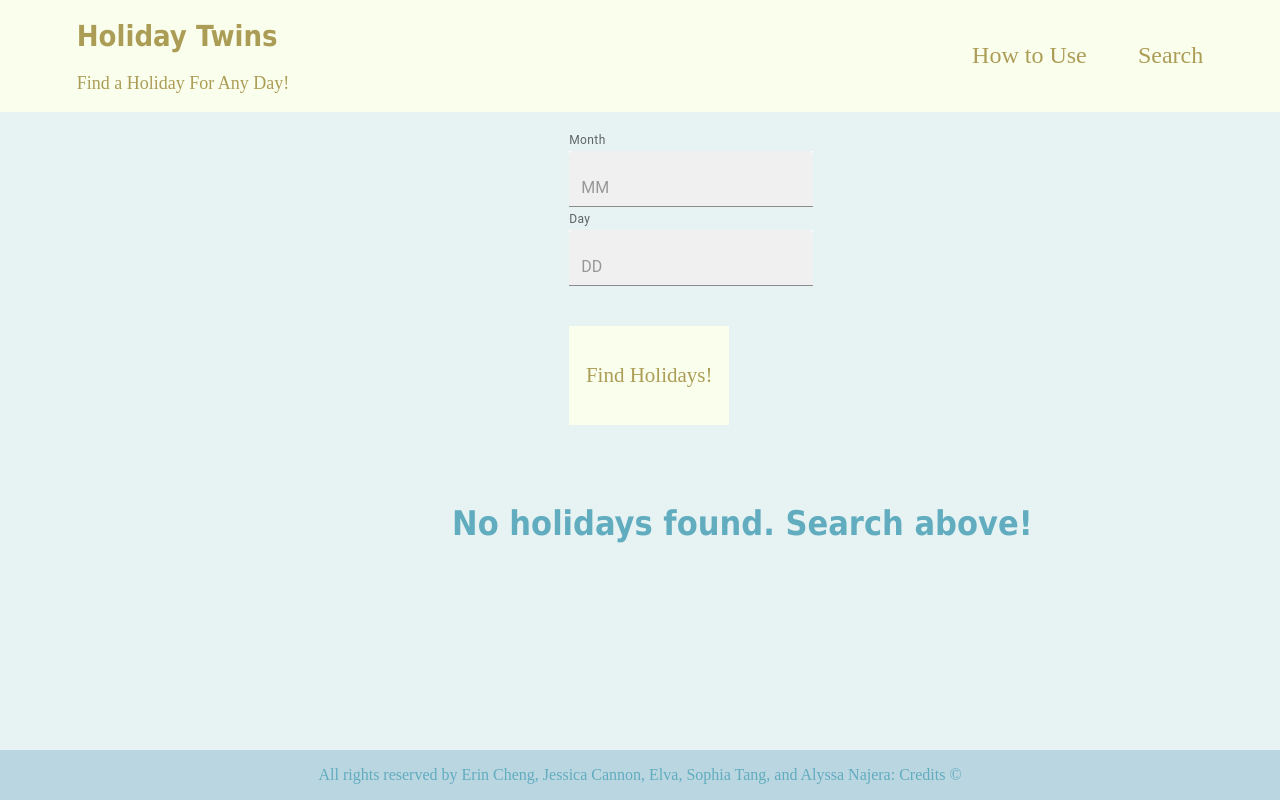
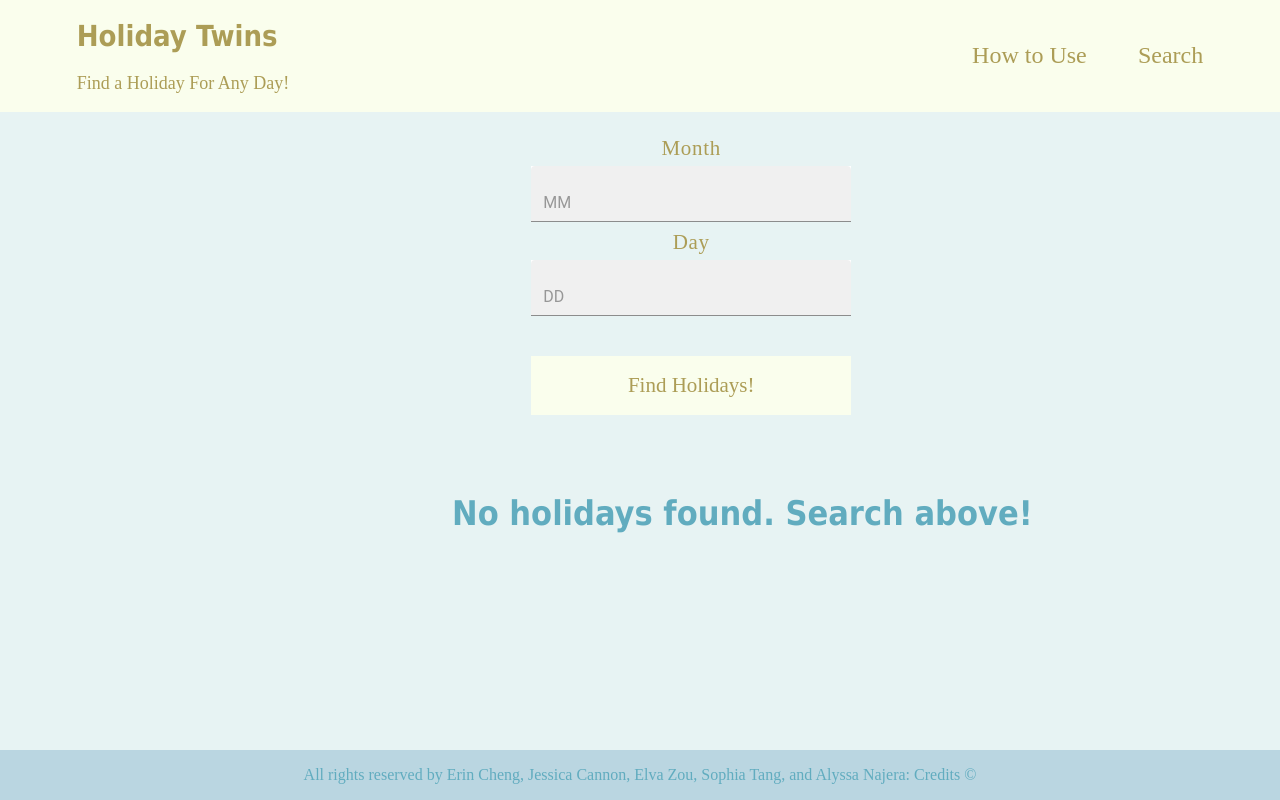
Before and after one commit to jrcann11/cs391-final-project, a Next.js app: page /search in a window 1280 px wide. Shown: the top 800 px of the page. Built offline with nearby package versions, Linux system fonts and the light colour scheme.

Commit message:
added final scroll & form styling, fixed header & footer scroll bounce, added final comments for Sophia's components

```diff
--- a/app/components/Footer.tsx
+++ b/app/components/Footer.tsx
@@ -26,7 +26,7 @@ const StyledLink = styled(Link)`
 export default function Footer(){
     return(
         <StyledFooter>
-            <StyledCredits>All rights reserved by Erin Cheng, Jessica Cannon, Elva, Sophia Tang, and Alyssa Najera: <StyledLink href="">Credits</StyledLink> &#169;</StyledCredits>
+            <StyledCredits>All rights reserved by Erin Cheng, Jessica Cannon, Elva Zou, Sophia Tang, and Alyssa Najera: <StyledLink href="">Credits</StyledLink> &#169;</StyledCredits>
         </StyledFooter>
     )
 
--- a/app/components/Form.tsx
+++ b/app/components/Form.tsx
@@ -1,3 +1,7 @@
+/* Purpose: Takes in a user-inputted month & day. If the date is valid, the date
+is submitted to the backend server. If invalid, an error message is displayed.
+ Created by: Sophia Tang, Jessica Cannon
+*/
 "use client";
 
 import { FormHelperText, TextField } from "@mui/material";
@@ -6,31 +10,35 @@ import styled from "styled-components";
 import { Holiday } from "../interfaces/holidays";
 import React from "react";
 
+// styling for Button text
 const StyledP = styled.p`
     font-family: "Cascadia Code", serif;
     text-decoration: none;
     color: #AC9D56;
     font-size: calc(5px + 2vh);
+    margin: 2vh .5vh;
 `;
-
+// Find Holiday Button styling
 const StyledButton = styled.button`
     background-color: #FAFEED;
-    padding: 2vh;
-    width: 20vh;
+    width: 40vh;
     text-align: center;
     margin: 5vh 0;
     border: none;
 `;
 
+// props for Form component
 type FormProps = {
     action: (holidays: Holiday[]) => void;
     onErrorAction: (message: string) => void;   // <-- Added this to handle errors with ErrorMessage.tsx
 };
 
 export default function Form({ action, onErrorAction }: FormProps) {
+    // user-inputted day & month
     const [day, setDay] = useState("");
     const [month, setMonth] = useState("");
 
+    // when button submitted, event formed
     const handleSubmit = async (e: React.FormEvent) => {
         e.preventDefault();
 
@@ -38,32 +46,49 @@ export default function Form({ action, onErrorAction }: FormProps) {
         const monthNum = parseInt(month, 10);
         const dayNum = parseInt(day, 10);
 
-        if (
+        if ( // if month & day are invalid, return an error
             isNaN(monthNum) || monthNum < 1 || monthNum > 12 ||
             isNaN(dayNum) || dayNum < 1 || dayNum > 31
         ) {
             onErrorAction("Please enter a valid month (1–12) and day (1–31).");
             return;
         }
+        else if ( // if day = 31 and month has less than 31 days, return an error
+            (monthNum %2 == 0 && monthNum < 7 && dayNum > 30) ||
+            (monthNum %2 == 1 && monthNum > 8 && dayNum > 30)
+        )
+        {
+            onErrorAction("Please enter a valid day (1–30).");
+            return;
+        }
+        else if (monthNum == 2 && dayNum > 28) {
+            // limited days in February, return an error
+            onErrorAction("Please enter a valid day (1–28).");
+            return;
+        }
 
+        // if valid, send request with month & date to backend server
         try {
             const res = await fetch(`/api/holidays?month=${monthNum}&day=${dayNum}`);
             if (!res.ok) {
                 onErrorAction("Fetch error");
             }
-
             const data = await res.json();
             action(data.holidays || []);
             onErrorAction(""); // Clear any old errors if successful
         } catch (err: unknown) {
+            // log unknown errors
             console.error(err);
             onErrorAction("Something went wrong. Please try again."); // Fetch failure error
         }
     };
-
+    // returns form UI component, with submission fields & labels & the find holidays button
     return (
         <form className="w-6/7 rounded-xl p-4" onSubmit={handleSubmit}>
-            <FormHelperText>Month</FormHelperText>
+            <FormHelperText
+                sx={{ textAlign: "center", fontFamily: "Cascadia Code, serif",
+                color: "#AC9D56", fontSize: "calc(5px + 2vh)" }}
+                >Month</FormHelperText>
             <TextField
                 variant="filled"
                 sx={{ backgroundColor: "white", width: "100%" }}
@@ -72,7 +97,10 @@ export default function Form({ action, onErrorAction }: FormProps) {
                 onChange={(e) => setMonth(e.target.value)}
             />
             <div className="flex m-4">
-                <FormHelperText className="w-full">Day</FormHelperText>
+                <FormHelperText
+                    sx={{ textAlign: "center", fontFamily: "Cascadia Code, serif",
+                    color: "#AC9D56", fontSize: "calc(5px + 2vh)" }}
+                    >Day</FormHelperText>
                 <TextField
                     variant="filled"
                     sx={{ backgroundColor: "white", width: "100%" }}
--- /dev/null
+++ b/app/components/GlobalStyle.tsx
@@ -0,0 +1,14 @@
+// Purpose: apply scrolling style to all pages, prevent bounce scrolling
+// Created by: Sophia Tang
+
+import {createGlobalStyle} from "styled-components";
+
+const GlobalStyle = createGlobalStyle`
+    html{
+        overscroll-behavior: none; // Disable bounce scroll
+        overflow-x: hidden; // No horizontal scrolling
+        scroll-behavior: smooth; // smooth scrolling
+    }
+`;
+
+export default GlobalStyle;
--- a/app/page.tsx
+++ b/app/page.tsx
@@ -1,6 +1,7 @@
 "use client"
 import styled from "styled-components";
 import SearchButton from "@/app/components/SearchButton";
+import GlobalStyle from "@/app/components/GlobalStyle";
 
 const StyledMain = styled.div`
     height: 86vh;
@@ -72,6 +73,8 @@ const SearchButtonDiv = styled.div`
 `
 export default function Home(){
     return(
+        <>
+          <GlobalStyle />
           <StyledMain>
               <MainContainer>
                   <ImgDiv>
@@ -86,5 +89,6 @@ export default function Home(){
                   </TextDiv>
               </MainContainer>
           </StyledMain>
+        </>
   );
 }
--- a/app/search/page.tsx
+++ b/app/search/page.tsx
@@ -5,7 +5,8 @@ import Form from "../components/Form";
 import { Holiday } from "../interfaces/holidays";
 import { useState } from "react";
 import HolidayDisplay from "../components/HolidayDisplay";
-import ErrorMessage from "../components/ErrorMessage"; // <-- import ErrorMessage
+import ErrorMessage from "../components/ErrorMessage";
+import GlobalStyle from "@/app/components/GlobalStyle";
 
 const StyledMain = styled.div`
     width: 100%;
@@ -22,6 +23,8 @@ export default function Search() {
     const [errorMessage, setErrorMessage] = useState<string | null>(null);
 
     return (
+        <>
+            <GlobalStyle />
             <StyledMain>
                 {/* ErrorMessage displayed only if there's an error */}
                 {errorMessage && (
@@ -38,5 +41,6 @@ export default function Search() {
                     <HolidayDisplay holidays={holidays} />
                 </div>
             </StyledMain>
+        </>
     );
 }
```
Lines whose indentation alone changed are shown as unchanged.
